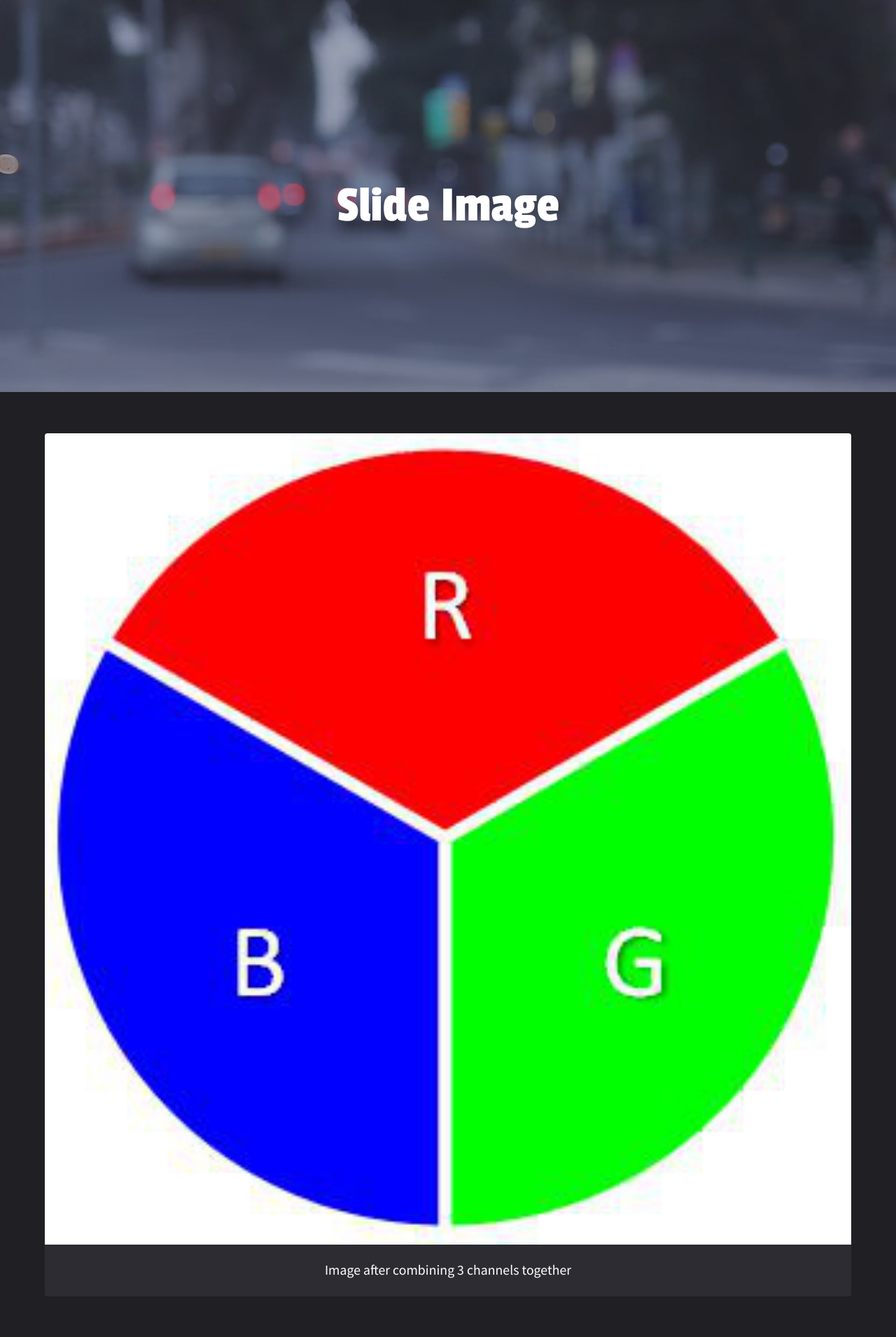
After one commit to animesh-007/hd-imaging, a Flask app: template templates/merge.html in a window 1280 px wide. The commit adds this page. Shown: the whole page at 70% size. Run offline with Flask 2, Linux system fonts and the light colour scheme; the template is opened without the code that fills it, so the values that code supplies are empty.

Commit message:
added new features

```diff
--- a/app.py
+++ b/app.py
@@ -31,14 +31,14 @@ def upload():
     for file in request.files.getlist("file"):
         print(file)
         filename = file.filename
-        destination = "/".join([target, "image.jpg"])
+        destination = "/".join([target, "image.png"])
         print(destination)
         file.save(destination)
 
 
 
-    image_path = "images/image.jpg"
-    # image = cv2.imread(image_path, 1)
+    image_path = "images/image.png"
+
     image = lycon.load(image_path)
 
     # splitting image into 3 channels
@@ -52,6 +52,8 @@ def upload():
 
     return json.dumps({'blue':b, 'green':g, 'red':r}, sort_keys=True, indent=4)
 
+
+@app.route("/merge")
 def merge():
 
     img = json.loads(upload())
@@ -66,6 +68,10 @@ def merge():
 
     combinedimaged = np.dstack((arr_r,arr_g,arr_b))
 
+    lycon.save("templates/images/combinedimages/mergeimage.png",combinedimaged)
+
+    return render_template("merge.html")
+
 
 if __name__ == "__main__":
     app.run(port=4555, debug=True)
--- /dev/null
+++ b/templates/merge.html
@@ -0,0 +1,60 @@
+<!DOCTYPE HTML>
+
+<html>
+	<head>
+		<title>Final Image</title>
+		<meta charset="utf-8" />
+		<meta name="viewport" content="width=device-width, initial-scale=1" />
+		<link rel="stylesheet" href="/assets/css/main.css" />
+	</head>
+	<body id="top">
+
+			<!-- Banner -->
+			<!--
+				To use a video as your background, set data-video to the name of your video without
+				its extension (eg. images/banner). Your video must be available in both .mp4 and .webm
+				formats to work correctly.
+			-->
+				<section id="banner">
+					<div class="inner">
+						<header>
+							<h1>Slide Image</h1>
+							<!-- <p>A responsive video gallery template with a functional lightbox<br />
+							designed by <a href="https://templated.co/">Templated</a> and released under the Creative Commons License.</p>
+						 -->
+						</header>
+						<!-- <a href="#main" class="more">Learn More</a> -->
+					</div>
+				</section>
+
+			<!-- Main -->
+				<div id="main">
+					<div class="inner">
+
+					<!-- Boxes -->
+
+
+							<div class="box">
+								<a class="image fit"><img src="images/combinedimages/mergeimage.png" alt="" /></a>
+								<div class="inner">
+									<h3>Image after combining 3 channels together</h3>
+								</div>
+
+							</div>
+
+						</div>
+
+					</div>
+				</div>
+
+
+		<!-- Scripts -->
+			<script src="assets/js/jquery.min.js"></script>
+			<script src="assets/js/jquery.scrolly.min.js"></script>
+			<script src="assets/js/jquery.poptrox.min.js"></script>
+			<script src="assets/js/skel.min.js"></script>
+			<script src="assets/js/util.js"></script>
+			<script src="assets/js/main.js"></script>
+
+	</body>
+</html>
```
Also changed, not shown: templates/complete.html (+0 -17 lines), README.md, images/image.jpg, images/image.png (added), templates/images/combinedimages/imagebgr.jpg (deleted), templates/images/combinedimages/mergeimage.jpg (added), templates/images/combinedimages/mergeimage.png (added).
